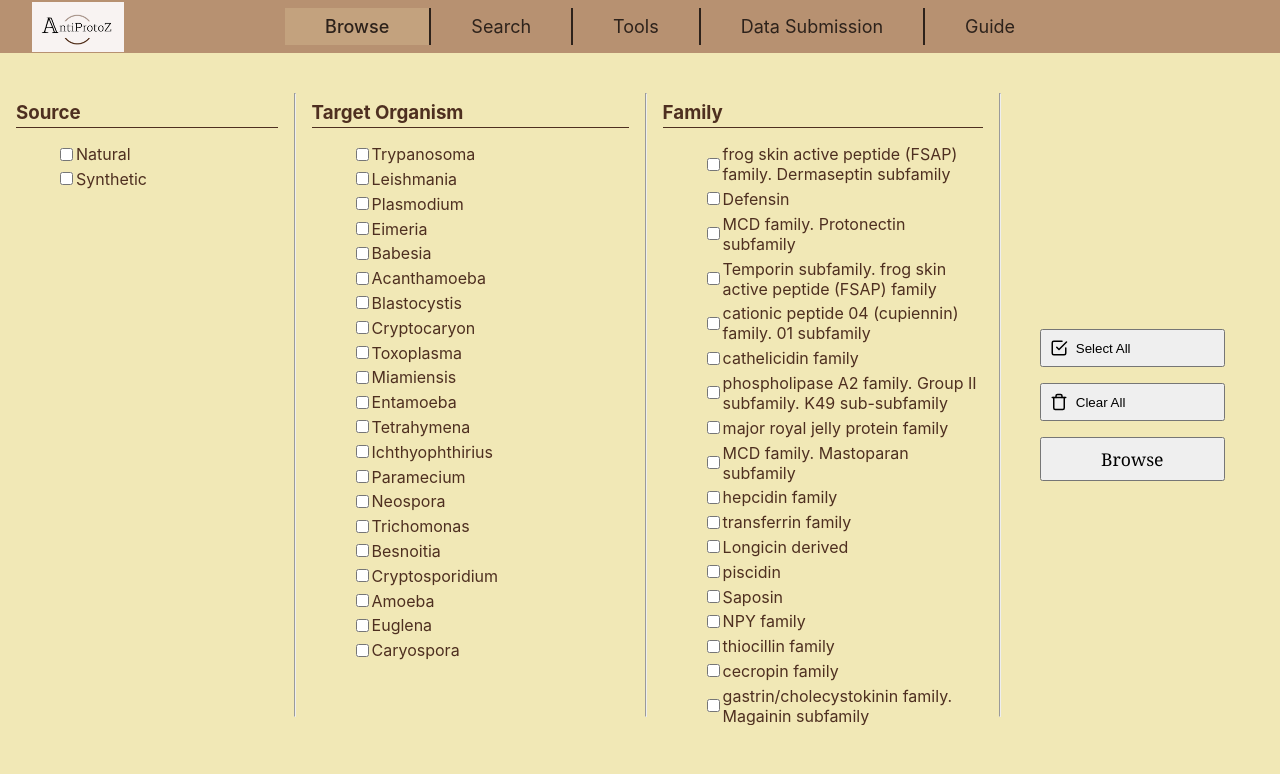
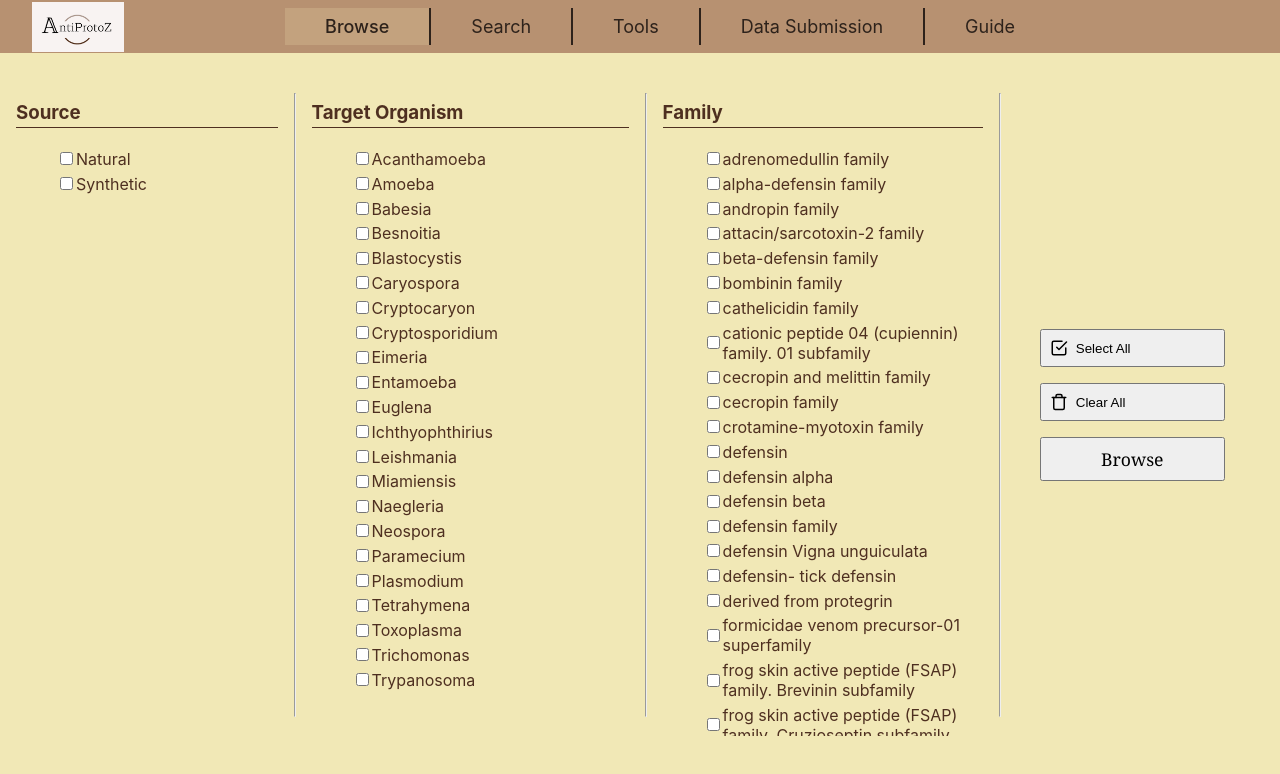
Before and after one commit to LA1709/antiprotoz, a React (Create React App) app: page /browse in a window 1280 px wide. Shown: the top 774 px of the page. Built offline with nearby package versions, Linux system fonts and the light colour scheme.

Commit message:
Added Styling for browse

```diff
--- a/src/components/Table.js
+++ b/src/components/Table.js
@@ -50,7 +50,7 @@ const Table = ({ columns, data }) => {
             />
             : [
               <div className="table-heading" key="table-heading">
-                <u>Results</u>
+                <span><u>Results</u> ({data.length} entries)</span>
                 <button onClick={handleDownload} disabled={processing}>
                   <img src={DownloadIcon} alt="i" />
                   Download
--- a/src/index.css
+++ b/src/index.css
@@ -8,10 +8,12 @@ body {
   -moz-osx-font-smoothing: grayscale;
   width: 100vw;
   height: 100vh;
-  background-color: #F1E8B6;
+  background-color: #f1e8b6;
 }
 
 #root {
   width: 100%;
   height: 100%;
+  overflow-y: auto;
+  overflow-x: auto;
 }
--- a/src/pages/Browse.js
+++ b/src/pages/Browse.js
@@ -50,6 +50,7 @@ const Browse = () => {
             <form id="form" className="form" onSubmit={handleSubmit}>
                 <div className="form-group">
                     <h3>Source</h3>
+                    <div className="item-container">
                         {sources.map((source, idx) =>
                             <div className="form-group-item" key={`source_${idx + 1}`}>
                                 <input id={`source_${idx + 1}`} value={source} name="NatureType" type="checkbox" />
@@ -57,9 +58,11 @@ const Browse = () => {
                             </div>
                         )}
                     </div>
+                </div>
                 <hr />
                 <div className="form-group">
                     <h3>Target Organism</h3>
+                    <div className="item-container">
                         {Object.keys(organisms).map((target, idx) =>
                             <div className="form-group-item" key={`target_${idx + 1}`}>
                                 <input id={`target_${idx + 1}`} value={target} name="Target" type="checkbox" />
@@ -67,15 +70,18 @@ const Browse = () => {
                             </div>
                         )}
                     </div>
+                </div>
                 <hr />
                 <div className="form-group">
                     <h3>Family</h3>
+                    <div className="item-container">
                         {families.map((family, idx) =>
                             <div className="form-group-item" key={`family_${idx + 1}`}>
                                 <input id={`family_${idx + 1}`} value={family} name="Family" type="checkbox" />
                                 <label htmlFor={`family_${idx + 1}`}>{family}</label>
                             </div>
                         )}
+                    </div>
                 </div>
                 <hr />
                 <div className="actionable-form-group">
--- a/src/pages/browse.scss
+++ b/src/pages/browse.scss
@@ -1,7 +1,7 @@
 .browse-wrapper {
   width: 100%;
   height: 100%;
-  color: #4E2F20;
+  color: #4e2f20;
   h1 {
     padding: 0rem 1rem;
   }
@@ -26,13 +26,16 @@
       flex-grow: 1;
       max-width: 25%;
       max-height: 74vh;
-      overflow-y: auto;
-      scrollbar-width: thin;
       h3 {
         margin: 0 0 1rem 0;
         padding-bottom: 0.2rem;
-        border-bottom: 1px solid #4E2F20;
+        border-bottom: 1px solid #4e2f20;
       }
+      .item-container {
+        overflow-y: auto;
+        scrollbar-width: thin;
+        max-height: 100%;
+        max-width: 100%;
         .form-group-item {
           padding-left: 2.5rem;
           display: flex;
@@ -42,7 +45,8 @@
             cursor: pointer;
           }
           label {
-          color: #4E2F20;
+            color: #4e2f20;
+          }
         }
       }
     }
--- a/src/sql/sql.util.js
+++ b/src/sql/sql.util.js
@@ -38,66 +38,114 @@ export const colNames = {
 }
 
 export const organisms = {
-    Trypanosoma: [
-        'Trypanosoma cruzi',
-        'Trypanosoma brucei brucei',
-        'Trypanosoma brucei rhodesiense',
-        'Trypanosoma brucei gambiense',
-        'Trypanosoma evansi',
-        'Trypanosoma equiperdum',
-        'Trypanosoma carassii',
+    Acanthamoeba: [
+        "Acanthamoeba castellanii",
+        "Acanthamoeba polyphaga"
+    ],
+    Amoeba: [
+        "amoeba proteus",
+        "Amoeba proteus"
+    ],
+    Babesia: [
+        "Babesia equi",
+        "Babesia microti",
+        "Babesia bigemina"
+    ],
+    Besnoitia: [
+        "Besnoitia jellisoni"
+    ],
+    Blastocystis: [
+        "Blastocystis spp",
+        "Blastocystis hominis"
+    ],
+    Caryospora: [
+        "Caryospora bigenetica"
+    ],
+    Cryptocaryon: [
+        "Cryptocaryon irritans"
+    ],
+    Cryptosporidium: [
+        "Cryptosporidium parvum"
+    ],
+    Eimeria: [
+        "Eimeria tenella",
+        "Eimeria acervulina"
+    ],
+    Entamoeba: [
+        "Entamoeba histolytica"
+    ],
+    Euglena: [
+        "euglena gracilis"
+    ],
+    Ichthyophthirius: [
+        "Ichthyophthirius multifiliis"
     ],
     Leishmania: [
-        'Leishmania infantum',
-        'Leishmania mexicana',
-        'Leishmania major',
-        'Leishmania tropica',
-        'Leishmania amazonensis',
-        'Leishmania donovani',
-        'Leishmania braziliensis',
-        'Leishmania panamensis',
-        'Leishmania pifanoi',
-        'Leishmania aethiopica',
-        'Leishmania infantum chagasi',
+        "Leishmania donovani",
+        "Leishmania amazonensis",
+        "Leishmania braziliensis,",
+        "Leishmania infantum chagasi,",
+        "Leishmania major",
+        "Leishmania pifanoi",
+        "Leishmania mexicana",
+        "Leishmania braziliensis",
+        "Leishmania aethiopica",
+        "Leishmania donovani 3-Luc",
+        "Leishmania major promastigotes and amastigotes",
+        "Leishmania infantum",
+        "Leishmania major,",
+        "Leishmania tropica",
+        "Leishmania panamensis",
+        "Leishmania (Viannia)  braziliensis",
+        "Leishmania infantum chagasi"
+    ],
+    Miamiensis: [
+        "Miamiensis avidus"
+    ],
+    Naegleria: [
+        "Naegleria fowleri"
+    ],
+    Neospora: [
+        "Neospora caninum"
+    ],
+    Paramecium: [
+        "Paramecium caudatum"
     ],
     Plasmodium: [
-        'Plasmodium gallinaceum',
-        'Plasmodium falciparum',
-        'Plasmodium berghei',
-        'Plasmodium yoelii nigeriensis',
-        'Plasmodium yoelii',
-        'Plasmodium vinckei',
+        "Plasmodium berghei",
+        "Plasmodium falciparum",
+        "Plasmodium yoelii",
+        "Plasmodium cynomolgi",
+        "Plasmodium knowlesi",
+        "Plasmodium falciparum,",
+        "Plasmodium yoelii nigeriensis",
+        "Plasmodium falciparum falciparum",
+        "Plasmodium vinckei",
+        "Plasmodium chabaudi",
+        "Plasmodium bergei",
+        "Plasmodium yoelli",
+        "Plasmodium gallinaceum"
     ],
-    Eimeria: [
-        'Eimeria tenella',
-        'Eimeria acervulina',
+    Tetrahymena: [
+        "Tetrahymena pyriformis"
     ],
-    Babesia: [
-        'Babesia bigemina',
-        'Babesia equi',
+    Toxoplasma: [
+        "Toxoplasma gondii"
     ],
-    Acanthamoeba: [
-        'Acanthamoeba castellanii',
-        'Acanthamoeba polyphaga',
+    Trichomonas: [
+        "Trichomonas vaginillas",
+        "Trichomonas vaginalis"
     ],
-    Blastocystis: [
-        'Blastocystis hominis',
-        'Blastocystis spp',
+    Trypanosoma: [
+        "Trypanosoma cruzi",
+        "Trypanosoma brucei brucei",
+        "Trypanosoma brucei",
+        "Trypanosoma evansi",
+        "Trypanosoma equiperdum",
+        "Trypanosoma brucei gambiense",
+        "Trypanosoma brucei rhodesiense",
+        "Trypanosoma carassii"
     ],
-    Cryptocaryon: ['Cryptocaryon irritans'],
-    Toxoplasma: ['Toxoplasma gondii'],
-    Miamiensis: ['Miamiensis avidus'],
-    Entamoeba: ['Entamoeba histolytica'],
-    Tetrahymena: ['Tetrahymena pyriformis'],
-    Ichthyophthirius: ['Ichthyophthirius multifiliis'],
-    Paramecium: ['Paramecium caudatum'],
-    Neospora: ['Neospora caninum'],
-    Trichomonas: ['Trichomonas vaginalis'],
-    Besnoitia: ['Besnoitia jellisoni'],
-    Cryptosporidium: ['Cryptosporidium parvum'],
-    Amoeba: ['Amoeba proteus'],
-    Euglena: ['Euglena gracilis'],
-    Caryospora: ['Caryospora bigenetica'],
 }
 
 export const peptideInfo = {
@@ -151,65 +199,73 @@ export const sources = [
 ]
 
 export const families = [
-    'frog skin active peptide (FSAP) family. Dermaseptin subfamily',
-    'Defensin',
-    'MCD family. Protonectin subfamily',
-    'Temporin subfamily. frog skin active peptide (FSAP) family',
-    'cationic peptide 04 (cupiennin) family. 01 subfamily',
-    'cathelicidin family',
-    'phospholipase A2 family. Group II subfamily. K49 sub-subfamily',
-    'major royal jelly protein family',
-    'MCD family. Mastoparan subfamily',
-    'hepcidin family',
-    'transferrin family',
-    'Longicin derived',
-    'piscidin',
-    'Saposin',
-    'NPY family',
-    'thiocillin family',
-    'cecropin family',
-    'gastrin/cholecystokinin family. Magainin subfamily',
-    'tachyplesin/polyphemusin family',
-    'magainin family',
-    'Thiostrepton family ',
-    'Analogs of dermaseptin S4 derivative(P)',
-    'melittin family',
-    'long (4 C-C) scorpion toxin superfamily. Sodium channel inhibitor family. Beta subfamily',
-    'attacin/sarcotoxin-2 family',
-    'alpha-defensin family',
-    'pleurocidin family',
-    'G-protein coupled receptor 2 family',
-    'adrenomedullin family',
-    'sauvagine/corticotropin-releasing factor/urotensin I family',
-    'motilin family',
-    'andropin family',
-    'frog skin active peptide (FSAP) family. Dermaseptin subfamily',
-    'gastrin/cholecystokinin family',
-    'non-disulfide-bridged peptide (NDBP) superfamily. Antimalarial peptide (group 5) family',
-    'long chain scorpion toxin family. Class 2 subfamily',
-    'non-disulfide-bridged peptide (NDBP) superfamily. Medium-length antimicrobial peptide (group 3) family. Ponericin-W subfamily',
-    'pore-forming trialysin (trialysin) family',
-    'intercrine alpha (chemokine CxC) family',
-    'neurotoxin 10 (Hwtx-1) family',
-    'neurotoxin 36 family',
-    'glycosyl hydrolase 24 family',
-    'frog skin active peptide (FSAP) family. Ocellatin subfamily.Curated',
-    'SAPLIP family,',
-    'Halictine family',
-    'frog skin active peptide (FSAP) family. Brevinin subfamily',
-    'MCD family. Eumenitin subfamily',
-    'frog skin active peptide (FSAP) family. Phylloseptin subfamily',
-    'invertebrate defensin family. Type 1 subfamily',
-    'histatin/statherin family',
-    'neurotoxin 19 (CSTX) family. 04 (U1-Lctx) subfamily',
-    'frog skin active peptide (FSAP) family. Cruzioseptin subfamily',
-    'crotamine-myotoxin family',
-    'intercrine beta (chemokine CC) family',
-    'alpha-defensin family',
-    'histone H2A family',
-    'bombinin family',
-    'beta-defensin family',
-    'moricin family',
+    "adrenomedullin family",
+    "alpha-defensin family",
+    "andropin family",
+    "attacin/sarcotoxin-2 family",
+    "beta-defensin family",
+    "bombinin family",
+    "cathelicidin family",
+    "cationic peptide 04 (cupiennin) family. 01 subfamily",
+    "cecropin and melittin family",
+    "cecropin family",
+    "crotamine-myotoxin family",
+    "defensin",
+    "defensin alpha",
+    "defensin beta",
+    "defensin family",
+    "defensin Vigna unguiculata",
+    "defensin- tick defensin",
+    "derived from protegrin",
+    "formicidae venom precursor-01 superfamily",
+    "frog skin active peptide (FSAP) family. Brevinin subfamily",
+    "frog skin active peptide (FSAP) family. Cruzioseptin subfamily",
+    "frog skin active peptide (FSAP) family. Dermaseptin subfamily",
+    "frog skin active peptide (FSAP) family. Ocellatin subfamily.Curated",
+    "frog skin active peptide (FSAP) family. Phylloseptin subfamily",
+    "frog skin active peptide (FSAP) family. Temporin subfamily",
+    "G-protein coupled receptor 2 family",
+    "gastrin/cholecystokinin family",
+    "gastrin/cholecystokinin family. Magainin subfamily",
+    "glycosyl hydrolase 24 family",
+    "Halictine family",
+    "hepcidin family",
+    "histatin/statherin family",
+    "histone H2A family",
+    "intercrine alpha (chemokine CxC) family",
+    "intercrine beta (chemokine CC) family",
+    "invertebrate defensin family. Type 1 subfamily",
+    "invertebrate defensin family. Type 2 subfamily",
+    "long (4 C-C) scorpion toxin superfamily. Sodium channel inhibitor family. Beta subfamily",
+    "long chain scorpion toxin family. Class 1 subfamily",
+    "long chain scorpion toxin family. Class 2 subfamily",
+    "Longicin derived",
+    "Magainin",
+    "major royal jelly protein family",
+    "MCD family. Eumenitin subfamily",
+    "MCD family. Mastoparan subfamily",
+    "MCD family. Protonectin subfamily",
+    "melittin family",
+    "moricin family",
+    "motilin family",
+    "neurotoxin 10 (Hwtx-1) family",
+    "neurotoxin 19 (CSTX) family. 04 (U1-Lctx) subfamily",
+    "neurotoxin 36 family",
+    "non-disulfide-bridged peptide (NDBP) superfamily. Antimalarial peptide (group 5) family",
+    "non-disulfide-bridged peptide (NDBP) superfamily. Medium-length antimicrobial peptide (group 3) family. Ponericin-W subfamily",
+    "NPY family",
+    "phospholipase A2 family. Group II subfamily. K49 sub-subfamily",
+    "piscidin",
+    "pleurocidin family",
+    "pore-forming trialysin (trialysin) family",
+    "rog skin active peptide (FSAP) family. Dermaseptin subfamily",
+    "SAPLIP family,",
+    "Saposin",
+    "sauvagine/corticotropin-releasing factor/urotensin I family",
+    "tachyplesin/polyphemusin family",
+    "thiocillin family",
+    "Thiostrepton family",
+    "transferrin family",
 ]
 
 export const aa = {
```
Lines whose indentation alone changed are shown as unchanged.
